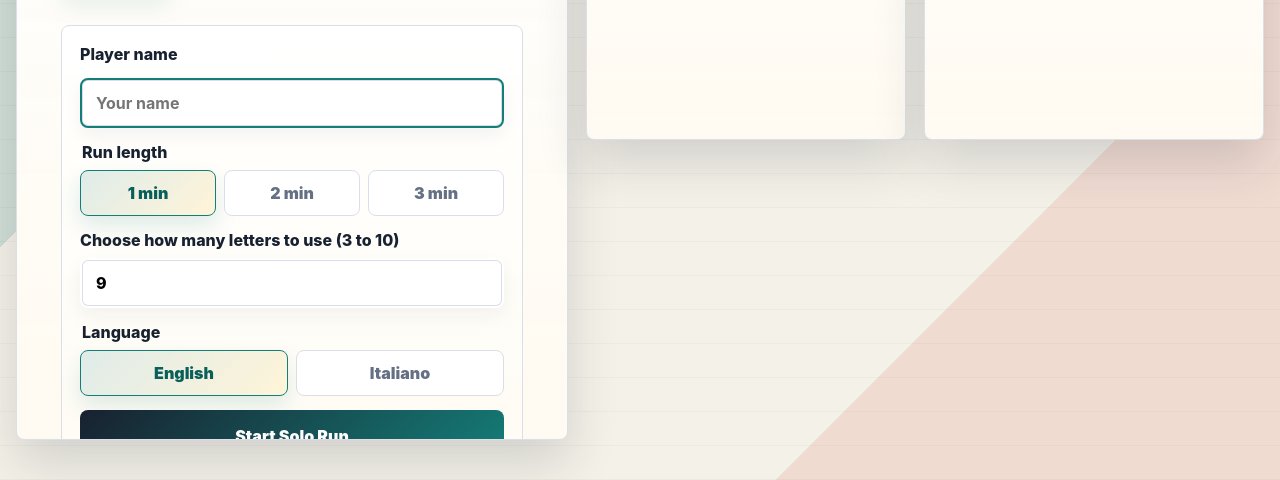
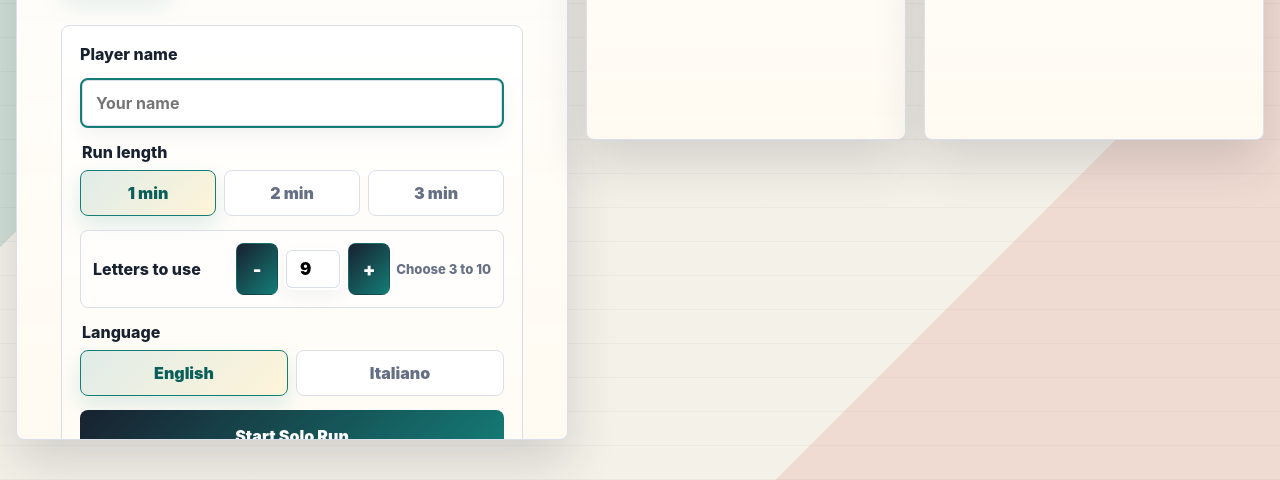
Before and after one commit to evevenusblonde-tech/word-guessing-game, a website: page index.html in a window 1280 px wide. Shown: the part 340-820 px from the top of the page. Drawn offline with Linux system fonts and the light colour scheme; no server answers.

Commit message:
improvements

```diff
--- a/app.js
+++ b/app.js
@@ -1,6 +1,8 @@
 const setupForm = document.querySelector("#setupForm");
 const playerNameInput = document.querySelector("#playerNameInput");
 const letterCountInput = document.querySelector("#letterCountInput");
+const letterCountMinus = document.querySelector("#letterCountMinus");
+const letterCountPlus = document.querySelector("#letterCountPlus");
 const timerValue = document.querySelector("#timerValue");
 const letterTray = document.querySelector("#letterTray");
 const guessForm = document.querySelector("#guessForm");
@@ -286,6 +288,12 @@ function cleanLetterCount(value) {
   return Math.min(10, Math.max(3, Math.round(count)));
 }
 
+function updateLetterCount(value) {
+  letterCount = cleanLetterCount(value);
+  letterCountInput.value = letterCount;
+  render();
+}
+
 function rarityScore(word) {
   const uniqueLetters = new Set(word).size;
   const value = [...word].reduce((sum, letter) => sum + (letterValues[letter] || 0), 0);
@@ -1501,10 +1509,19 @@ function resetToSetup() {
 
 setupForm.addEventListener("submit", startRun);
 setupForm.addEventListener("change", () => {
-  letterCount = cleanLetterCount(letterCountInput.value);
+  updateLetterCount(letterCountInput.value);
   selectedLeaderboardDuration = getSelectedDuration();
   gameLanguage = getSelectedLanguage();
   render();
+});
+letterCountMinus.addEventListener("click", () => {
+  updateLetterCount(Number(letterCountInput.value) - 1);
+});
+letterCountPlus.addEventListener("click", () => {
+  updateLetterCount(Number(letterCountInput.value) + 1);
+});
+letterCountInput.addEventListener("blur", () => {
+  updateLetterCount(letterCountInput.value);
 });
 createRoomButton.addEventListener("click", () => {
   createOnlineRoom().catch((error) => setMessage(error.message, "bad"));
--- a/index.html
+++ b/index.html
@@ -45,8 +45,13 @@
             </div>
           </fieldset>
           <div class="letter-count-control">
-            <label for="letterCountInput">Choose how many letters to use (3 to 10)</label>
-            <input id="letterCountInput" type="number" min="3" max="10" value="9" required>
+            <label for="letterCountInput">Letters to use</label>
+            <div class="letter-stepper">
+              <button id="letterCountMinus" type="button" aria-label="Use fewer letters">-</button>
+              <input id="letterCountInput" type="number" inputmode="numeric" min="3" max="10" value="9" required>
+              <button id="letterCountPlus" type="button" aria-label="Use more letters">+</button>
+              <span>Choose 3 to 10</span>
+            </div>
           </div>
           <fieldset>
             <legend>Language</legend>
--- a/styles.css
+++ b/styles.css
@@ -214,18 +214,62 @@ h2 {
 
 .letter-count-control {
   display: grid;
-  gap: 8px;
+  grid-template-columns: minmax(0, 1fr) auto;
+  align-items: center;
+  gap: 8px 14px;
+  padding: 12px;
+  border-radius: 8px;
+  border: 1px solid var(--line);
+  background: rgba(255, 255, 255, 0.62);
 }
 
-.letter-count-control input {
-  width: 100%;
-  min-height: 50px;
-  padding: 0 14px;
+.letter-count-control label {
+  margin: 0;
+}
+
+.letter-stepper {
+  display: grid;
+  grid-template-columns: 42px 58px 42px auto;
+  align-items: center;
+  gap: 6px;
+}
+
+.letter-stepper input {
+  width: 58px;
+  min-height: 42px;
+  padding: 0 4px;
   border-radius: 8px;
   border: 2px solid transparent;
   background: white;
   box-shadow: inset 0 0 0 1px var(--line), 0 8px 18px rgba(24, 33, 47, 0.05);
-  font-weight: 850;
+  font-size: 1.05rem;
+  font-weight: 950;
+  text-align: center;
+}
+
+.letter-stepper input::-webkit-outer-spin-button,
+.letter-stepper input::-webkit-inner-spin-button {
+  margin: 0;
+}
+
+.letter-stepper button {
+  width: 42px;
+  min-height: 42px;
+  padding: 0;
+  border: 1px solid rgba(20, 125, 119, 0.24);
+  border-radius: 8px;
+  background: linear-gradient(135deg, #dfece9, #fff4d8);
+  color: var(--accent-strong);
+  box-shadow: none;
+  font-size: 1.15rem;
+  font-weight: 950;
+}
+
+.letter-stepper span {
+  color: var(--muted);
+  font-size: 0.82rem;
+  font-weight: 800;
+  white-space: nowrap;
 }
 
 .setup-panel input:focus {
@@ -1307,6 +1351,18 @@ h2 {
     grid-template-columns: 1fr;
   }
 
+  .letter-count-control {
+    grid-template-columns: 1fr;
+  }
+
+  .letter-stepper {
+    grid-template-columns: 42px 58px 42px minmax(0, 1fr);
+  }
+
+  .letter-stepper span {
+    white-space: normal;
+  }
+
   .invite-box {
     grid-template-columns: 1fr;
   }
```
